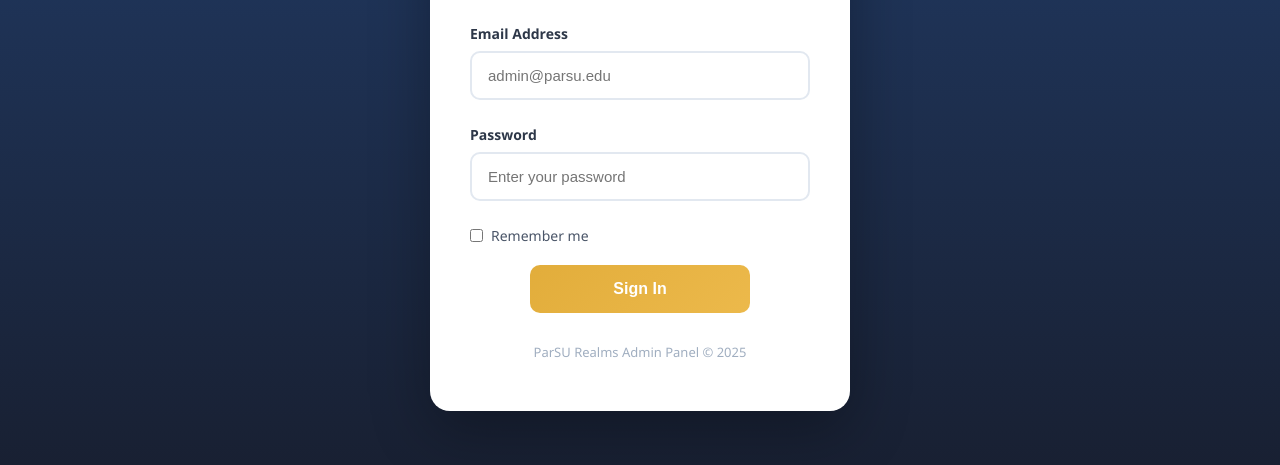
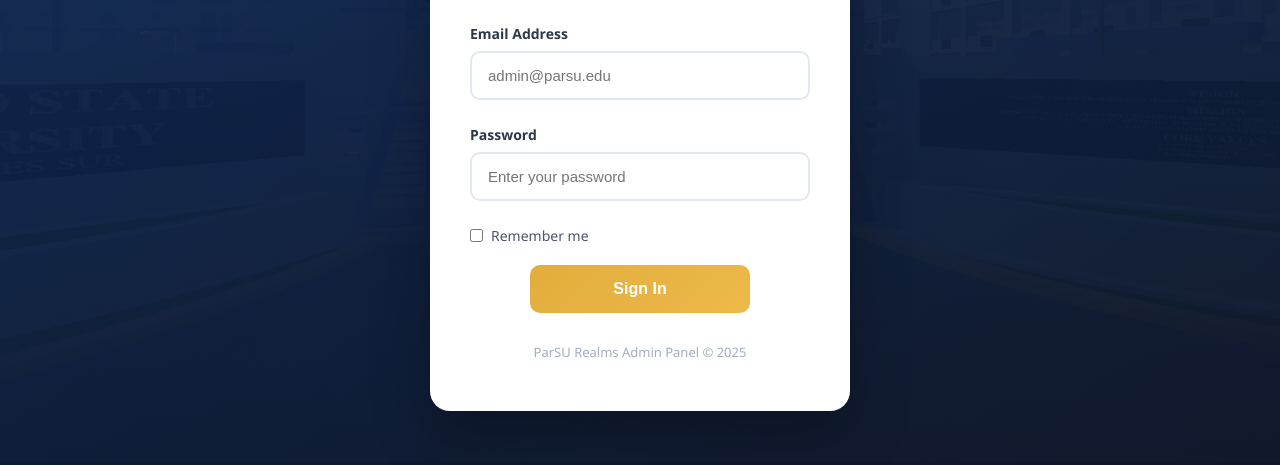
Before and after one commit to Jccelestial/ParSU-Realms-Admin, a website: page login.html in a window 1280 px wide. Shown: the part 335-800 px from the top of the page. Drawn offline with Linux system fonts and the light colour scheme.

Commit message:
Add background image overlay to login page

```diff
--- a/login.html
+++ b/login.html
@@ -10,12 +10,30 @@
             margin: 0;
             padding: 0;
             font-family: 'Segoe UI', Tahoma, Geneva, Verdana, sans-serif;
-            background: linear-gradient(180deg, rgba(16,48,100,0.92) 0%, rgba(15,23,42,0.96) 100%), url('../Logo Parsu Realms.png') no-repeat center center fixed;
+            background: linear-gradient(180deg, rgba(16,48,100,0.85) 0%, rgba(15,23,42,0.90) 100%), url('/image/backgraound.png') no-repeat center center fixed;
             background-size: cover;
             min-height: 100vh;
             display: flex;
             align-items: center;
             justify-content: center;
+            position: relative;
+        }
+
+        body::before {
+            content: '';
+            position: absolute;
+            top: 0;
+            left: 0;
+            width: 100%;
+            height: 100%;
+            background: linear-gradient(135deg, rgba(16,48,100,0.4) 0%, rgba(15,23,42,0.6) 100%);
+            z-index: 0;
+            pointer-events: none;
+        }
+
+        .login-container {
+            position: relative;
+            z-index: 1;
         }
 
         .login-container {
```
